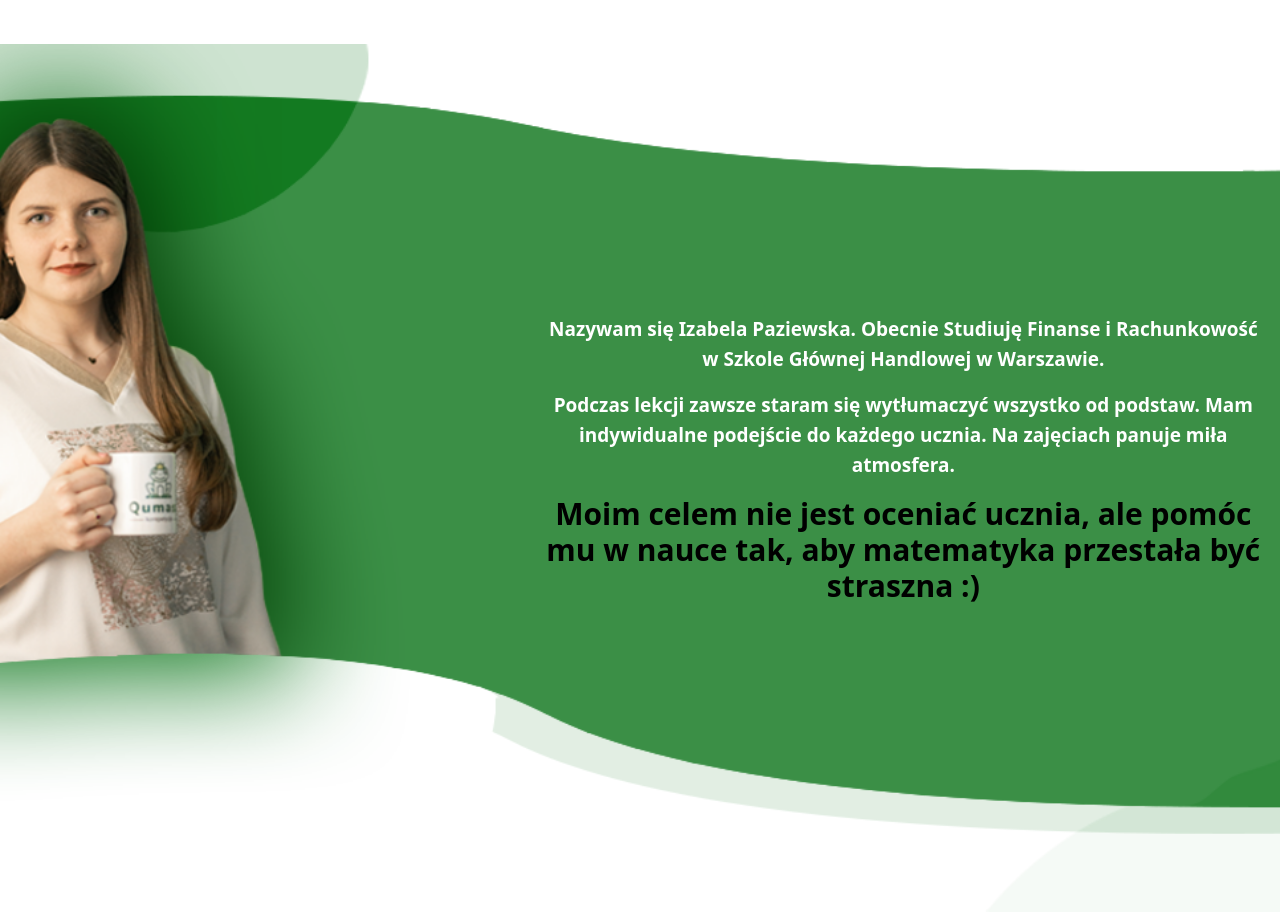
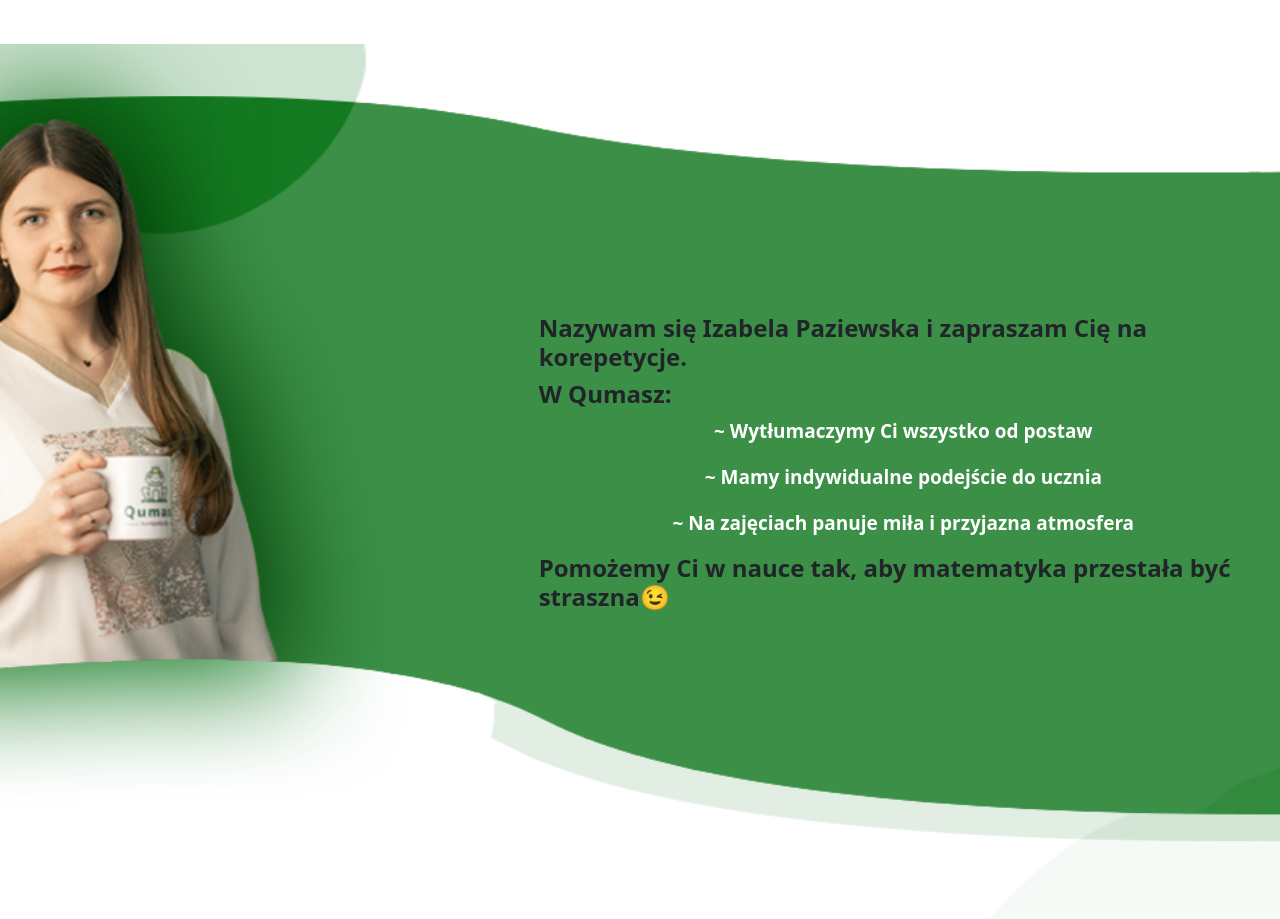
Before and after one commit to Bastian8004/QumaszPageDjango, a Django app: page /onas in a window 1280 px wide; the page is wider, and only the part inside the window is pictured. Shown: the part 100-1019 px from the top of that part. Run offline with Django 4.2, Linux system fonts and the light colour scheme; some libraries are stand-ins or nearby versions.

Commit message:
Uaktualnienie opisu

```diff
--- a/qumaszpage/templates/onas.html
+++ b/qumaszpage/templates/onas.html
@@ -11,11 +11,14 @@
         <div class="col-lg-8 align-self-center">
           <div class="servis">
             <div class="row">
-              <p><b>Nazywam się Izabela Paziewska. Obecnie Studiuję Finanse i Rachunkowość w Szkole Głównej Handlowej w Warszawie.</b></p>
+                <h4><b>Nazywam się Izabela Paziewska i zapraszam Cię na korepetycje.</b></h4>
+                <h4><b>W Qumasz:</b></h4>
               <br>
-              <p><b>Podczas lekcji zawsze staram się wytłumaczyć wszystko od podstaw. Mam indywidualne podejście do każdego ucznia. Na zajęciach panuje miła atmosfera. </b></p>
+                <p><b>~ Wytłumaczymy Ci wszystko od postaw</b></p>
+                <p><b>~ Mamy indywidualne podejście do ucznia</b></p>
+                <p><b>~ Na zajęciach panuje miła i przyjazna atmosfera</b></p>
               <br>
-                <h3><b>Moim celem nie jest oceniać ucznia, ale pomóc mu w nauce tak, aby matematyka przestała być straszna :) </b></h3>
+                <h4><b>Pomożemy Ci w nauce tak, aby matematyka przestała być straszna😉</b></h4>
             </div>
           </div>
         </div>
```
